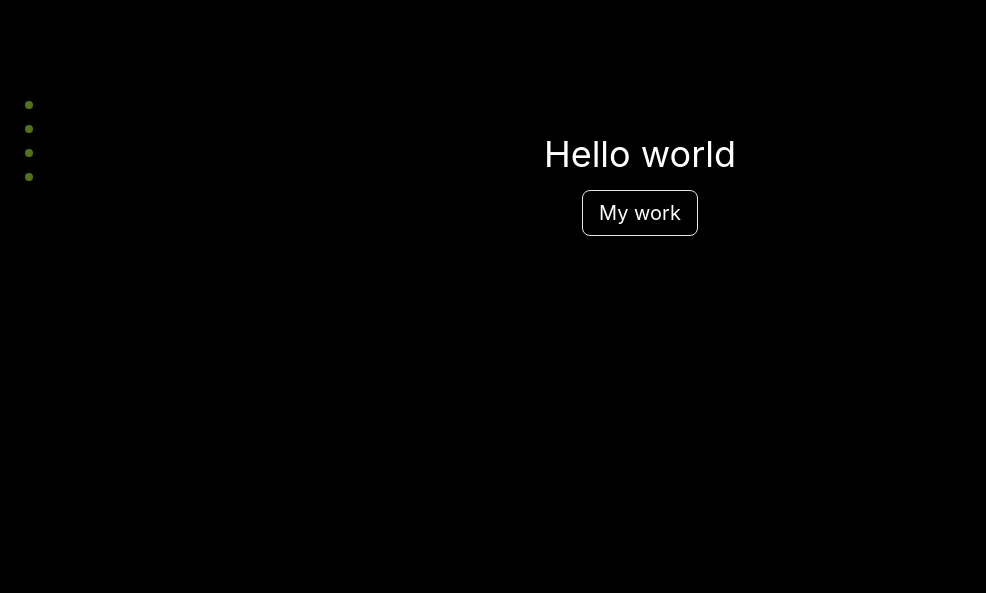
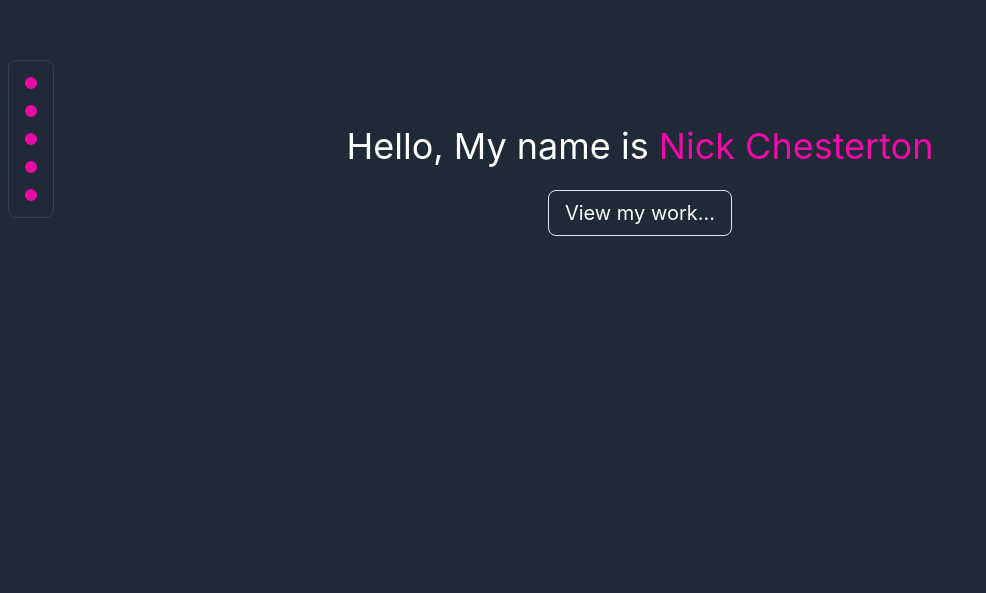
Before and after one commit to chezynick/profile-v2, a React (Create React App) app: page / in a window 1280 px wide. Shown: the part 207-800 px from the top of the page, without its empty margins (0-986 px from the left). Built offline with nearby package versions, Linux system fonts and the light colour scheme.

Commit message:
fully working side menu

```diff
--- a/src/App.js
+++ b/src/App.js
@@ -18,6 +18,7 @@ function App() {
   const contactRef = useRef();
   const midContactRef = useRef();
   const welcomeRef = useRef();
+  const midWelcomeRef = useRef();
   const midWorkRef = useRef();
 
   const scrollToComponent = (ref) =>
@@ -26,7 +27,7 @@ function App() {
       top: ref.current.offsetTop,
     });
   const refPoints = [
-    { name: WELCOME, mainRef: welcomeRef, midPoint: welcomeRef },
+    { name: WELCOME, mainRef: welcomeRef, midPoint: midWelcomeRef },
     { name: WORK, mainRef: workRef, midPoint: midWorkRef },
     { name: ABOUT, mainRef: aboutRef, midPoint: midAboutRef },
     { name: PERSONAL, mainRef: personalRef, midPoint: midPersonalRef },
@@ -34,12 +35,13 @@ function App() {
   ];
   return (
     <div className="App">
-      <MenuDots refPoints={refPoints} scrollToComponent={scrollToComponent} />
       <Welcome
         forwardRef={welcomeRef}
         workRef={workRef}
+        midRef={midWelcomeRef}
         scrollToComponent={scrollToComponent}
       />
+      <MenuDots refPoints={refPoints} scrollToComponent={scrollToComponent} />
       <Work forwardRef={workRef} midRef={midWorkRef} />
       <About forwardRef={aboutRef} midRef={midAboutRef} />
       <Personal forwardRef={personalRef} midRef={midPersonalRef} />
--- a/src/components/Button/index.js
+++ b/src/components/Button/index.js
@@ -3,7 +3,7 @@ import React from "react";
 const Button = ({ onClick, text }) => {
   return (
     <button
-      className="border border-gray-200 text-xl px-4 py-2 rounded-lg my-4"
+      className="border border-gray-200 text-xl px-4 py-2 rounded-lg my-6"
       onClick={onClick}
     >
       {text}
--- a/src/components/MenuDots/index.js
+++ b/src/components/MenuDots/index.js
@@ -1,18 +1,16 @@
 import React from "react";
 import cn from "classnames";
 import UseIsInViewport from "../../hooks/UseIsInViewport";
-import { WELCOME } from "../../constants";
 
 const MenuDots = ({ refPoints, scrollToComponent }) => {
-  const dotStyle = "m-2 p-1 rounded-full flex-shrink-0 bg-black h-1 w-1";
+  const dotStyle = "m-2 h-3 w-3 rounded-full flex-shrink-0 bg-gray-700";
   return (
-    <div className="fixed border opacity-50 border-black rounded-lg p-2 ml-2 flex flex-col justify-center items-center z-20 left-0 top-1/3">
+    <div className="fixed border  opacity-95 z-10  border-gray-700 rounded-lg p-2 ml-2 flex flex-col justify-center items-center left-0 top-1/3">
       {refPoints.map((page) => (
         <button
           key={page.name}
           className={cn(dotStyle, {
-            " bg-lime-400 ":
-              UseIsInViewport(page.midPoint) && page.name !== WELCOME,
+            " bg-primaryColor ": UseIsInViewport(page.midPoint),
           })}
           onClick={() => scrollToComponent(page.mainRef)}
         />
--- a/src/pages/About/index.js
+++ b/src/pages/About/index.js
@@ -4,7 +4,7 @@ const About = ({ forwardRef, midRef }) => {
   return (
     <div
       ref={forwardRef}
-      className="bg-gray-200 text-gray-700 h-screen w-full flex flex-col justify-center text-4xl items-center"
+      className="bg-gray-100 text-gray-700 h-screen w-full flex flex-col justify-center text-4xl items-center"
     >
       <div ref={midRef}>About things</div>
     </div>
--- a/src/pages/Contact/index.js
+++ b/src/pages/Contact/index.js
@@ -3,7 +3,7 @@ const Contact = ({ forwardRef, midRef }) => {
   return (
     <div
       ref={forwardRef}
-      className="bg-white text-gray-700 h-screen w-full flex justify-center text-4xl items-center"
+      className="bg-gray-100 text-gray-700 h-screen w-full flex justify-center text-4xl items-center"
     >
       <div ref={midRef}>Contact me?</div>
     </div>
--- a/src/pages/Welcome/index.js
+++ b/src/pages/Welcome/index.js
@@ -1,18 +1,21 @@
 import React from "react";
 import Button from "../../components/Button";
 
-const Welcome = ({ scrollToComponent, forwardRef, workRef }) => {
+const Welcome = ({ scrollToComponent, forwardRef, workRef, midRef }) => {
   return (
     <div
       ref={forwardRef}
-      className="bg-black text-white h-screen w-full flex flex-col justify-center text-4xl items-center"
+      className="bg-gray-800 z-50 opacity-100  text-white h-screen w-full flex flex-col justify-center text-4xl items-center"
     >
-      <p>Hello world</p>
+      <p ref={midRef}>
+        Hello, My name is{" "}
+        <span className="text-primaryColor">Nick Chesterton</span>
+      </p>
       <Button
         onClick={() => {
           scrollToComponent(workRef);
         }}
-        text="My work"
+        text="View my work..."
       />
     </div>
   );
--- a/tailwind.config.js
+++ b/tailwind.config.js
@@ -3,7 +3,11 @@
 module.exports = {
   content: ["./src/**/*.{js,jsx,tsx}"],
   theme: {
-    extend: {},
+    extend: {
+      colors: {
+        primaryColor: "#f20aa9",
+      },
+    },
   },
   plugins: [],
 };
```
